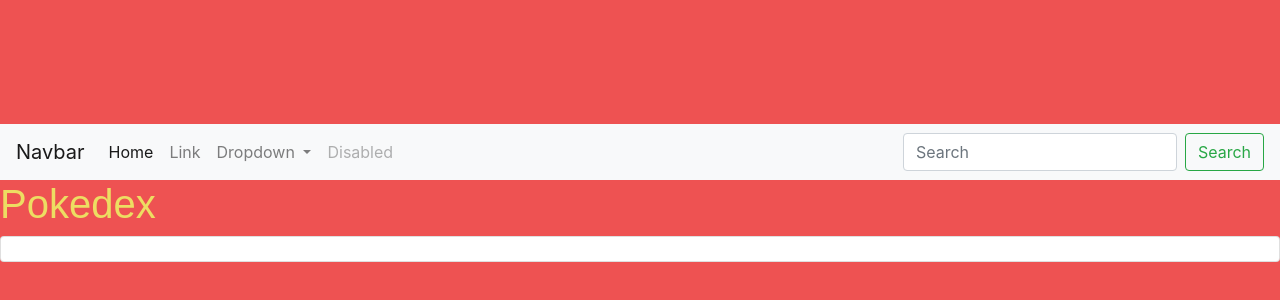
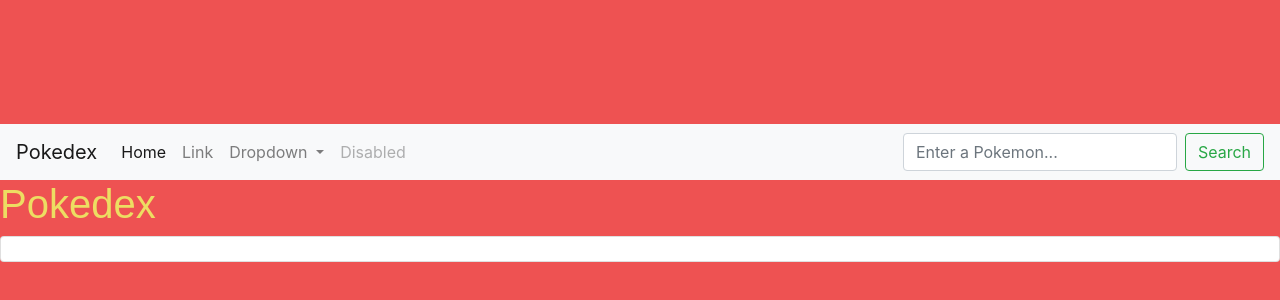
Before and after one commit to Jonnits/Pokedex-Project, a plain HTML site: page index.html in a window 1280 px wide. Shown: the part 166-466 px from the top of the page. Drawn offline with nearby package versions, Linux system fonts and the light colour scheme; no server answers; a web font is replaced by a local one.

Commit message:
Updated navbar text in buttons and search bar

```diff
--- a/index.html
+++ b/index.html
@@ -36,7 +36,7 @@
   </div>
   <!-- navbar -->
   <nav class="navbar navbar-expand-md navbar-light bg-light">
-    <a class="navbar-brand" href="#">Navbar</a>
+    <a class="navbar-brand" href="#">Pokedex</a>
     <button class="navbar-toggler" type="button" data-toggle="collapse" data-target="#navbarSupportedContent" aria-controls="navbarSupportedContent" aria-expanded="false" aria-label="Toggle navigation">
       <span class="navbar-toggler-icon"></span>
     </button>
@@ -65,7 +65,7 @@
         </li>
       </ul>
       <form class="form-inline my-2 my-lg-0">
-        <input class="form-control mr-sm-2" type="search" placeholder="Search" aria-label="Search">
+        <input class="form-control mr-sm-2" type="search" placeholder="Enter a Pokemon..." aria-label="Search">
         <button class="btn btn-outline-success my-2 my-sm-0" type="submit">Search</button>
       </form>
     </div>
--- a/js/scripts.js
+++ b/js/scripts.js
@@ -131,7 +131,7 @@ searchInput.addEventListener('input', () => {
   let query = searchInput.value.toLowerCase();
   let allPokemon = pokemonRepository.getAll();
 
-  // Filter Pokémon based on the search query
+  // Filter Pokémon based on search query
   let filteredPokemon = allPokemon.filter((pokemon) =>
     pokemon.name.toLowerCase().includes(query)
   );
@@ -145,7 +145,7 @@ searchInput.addEventListener('input', () => {
     pokemonRepository.addListItem(pokemon);
   });
 
-  // Check for an exact match and show the modal if found
+  // Check for exact match and show modal if found
   let exactMatch = allPokemon.find(
     (pokemon) => pokemon.name.toLowerCase() === query
   );
```
